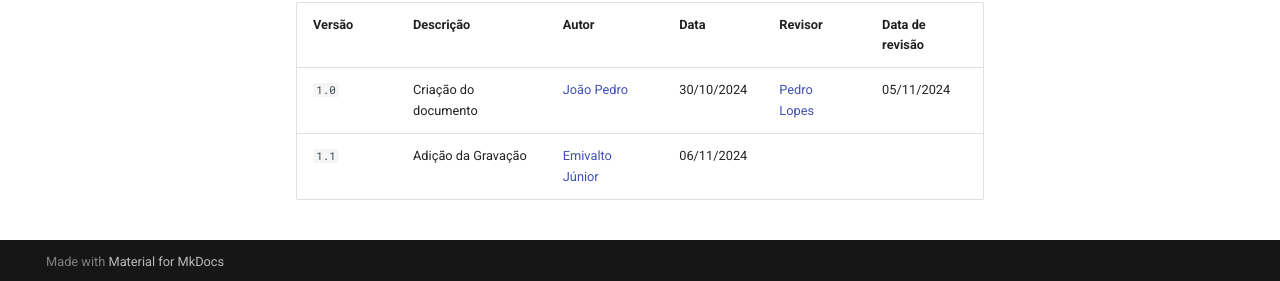
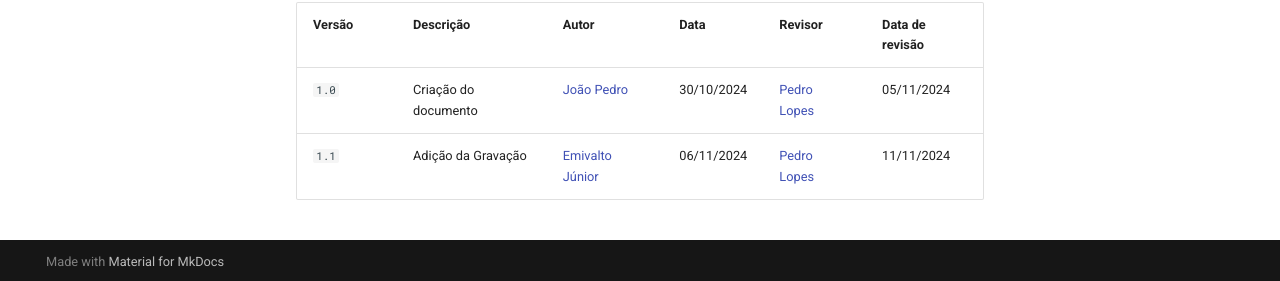
Before and after one commit to Requisitos-de-Software/2024.2-MeuSUSDigital, an MkDocs documentation site: the page built from docs/atas/ata01.md, in a window 1280 px wide and 900 px high, scrolled down 1108 px. Shown: the part 616-897 px from the top of the window. Built offline with MkDocs 1.6.1 and Material for MkDocs 9.7.7, drawn with Linux system fonts in a browser that asks for light colours.

Commit message:
Update ata01.md

```diff
--- a/docs/atas/ata01.md
+++ b/docs/atas/ata01.md
@@ -54,4 +54,4 @@
 | Versão | Descrição | Autor | Data | Revisor | Data de revisão |
 |--------|-----------|-------|------|---------|-----------------|
 |  `1.0`   | Criação do documento | [João Pedro](https://github.com/JoosPerro) | 30/10/2024 | [Pedro Lopes](https://github.com/pLopess) | 05/11/2024 |
-|  `1.1`  | Adição da Gravação |[Emivalto Júnior](https://github.com/EmivaltoJrr)| 06/11/2024   |  |
+|  `1.1`  | Adição da Gravação |[Emivalto Júnior](https://github.com/EmivaltoJrr)| 06/11/2024   | [Pedro Lopes](https://github.com/pLopess) | 11/11/2024 |
```
